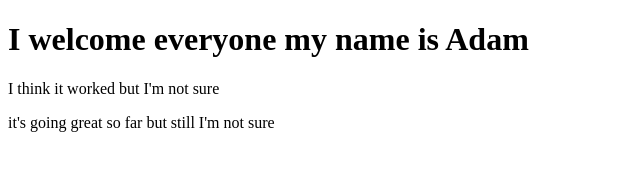
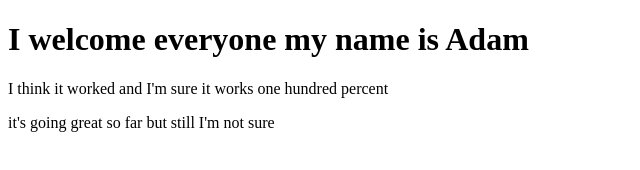
Before and after one commit to AdamMartyn/learning-git-2, a plain HTML site: page index-git-2.html in a window 1280 px wide. Shown: the whole page, without its empty margins (0-640 px from the left). Drawn offline with nearby package versions, Linux system fonts and the light colour scheme; files that its build step writes are made by us from their sources.

Commit message:
Change content in p tag

```diff
--- a/index-git-2.html
+++ b/index-git-2.html
@@ -8,7 +8,7 @@
 </heaad>
 <body>
 	<h1>I welcome everyone my name is Adam </h1>
-	<p>I think it worked but I'm not sure</p>
+	<p>I think it worked and I'm sure it works one hundred percent</p>
 	<p>it's going great so far but still I'm not sure</p>
 </body>
 </html>
```
